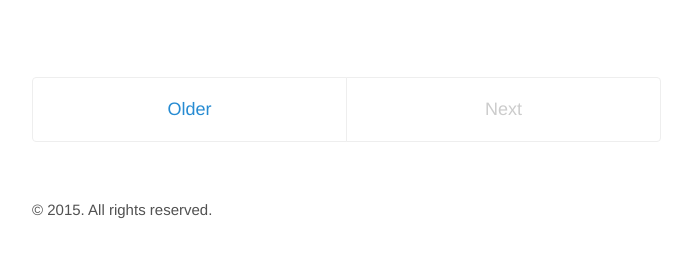
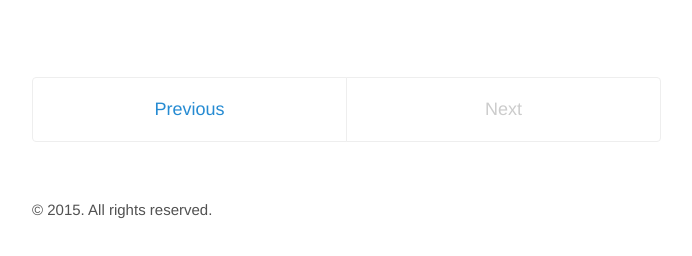
Before and after one commit to ericyewang/ericyewang.github.io, a Jekyll site: the page built from index.html, in a window 1280 px wide. Shown: the part 1370-1626 px from the top of the page, without its empty margins (293-985 px from the left). Built offline with Jekyll 4.4.1, drawn with Linux system fonts in a browser that asks for light colours; the list of posts is cut into pages by our own code.

Commit message:
Update index.html

```diff
--- a/index.html
+++ b/index.html
@@ -21,12 +21,12 @@
 
 <div class="pagination">
   {% if paginator.next_page %}
-    <a class="pagination-item older" href="{{ paginator.next_page_path | prepend: site.baseurl }}">Older</a>
+    <a class="pagination-item older" href="{{ paginator.next_page_path | prepend: site.baseurl }}">Previous</a>
   {% else %}
     <span class="pagination-item older">Previous</span>
   {% endif %}
   {% if paginator.previous_page %}
-    <a class="pagination-item newer" href="{{ paginator.previous_page_path | prepend: site.baseurl }}">Newer</a>
+    <a class="pagination-item newer" href="{{ paginator.previous_page_path | prepend: site.baseurl }}">Next</a>
   {% else %}
     <span class="pagination-item newer">Next</span>
   {% endif %}
```
